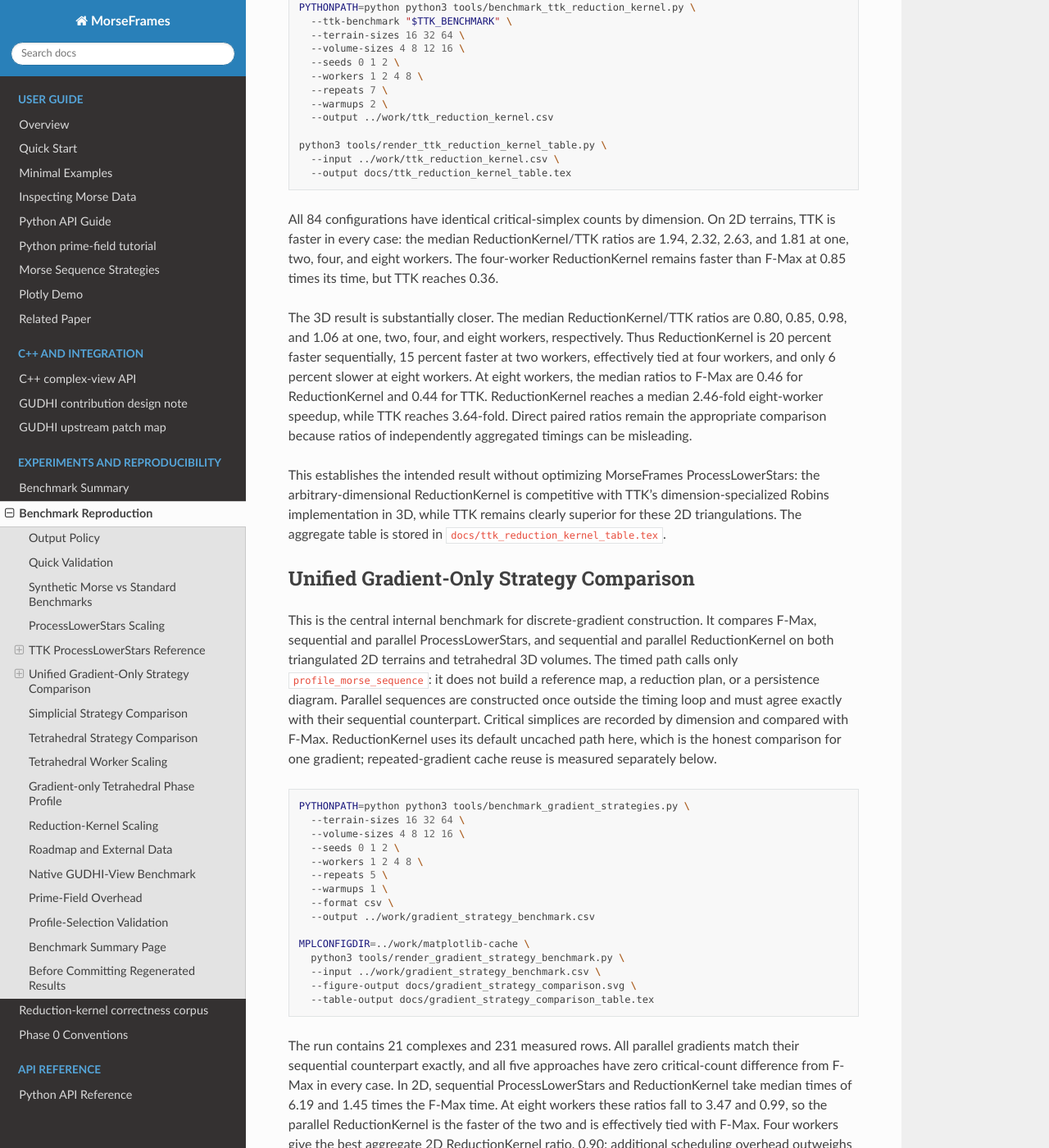
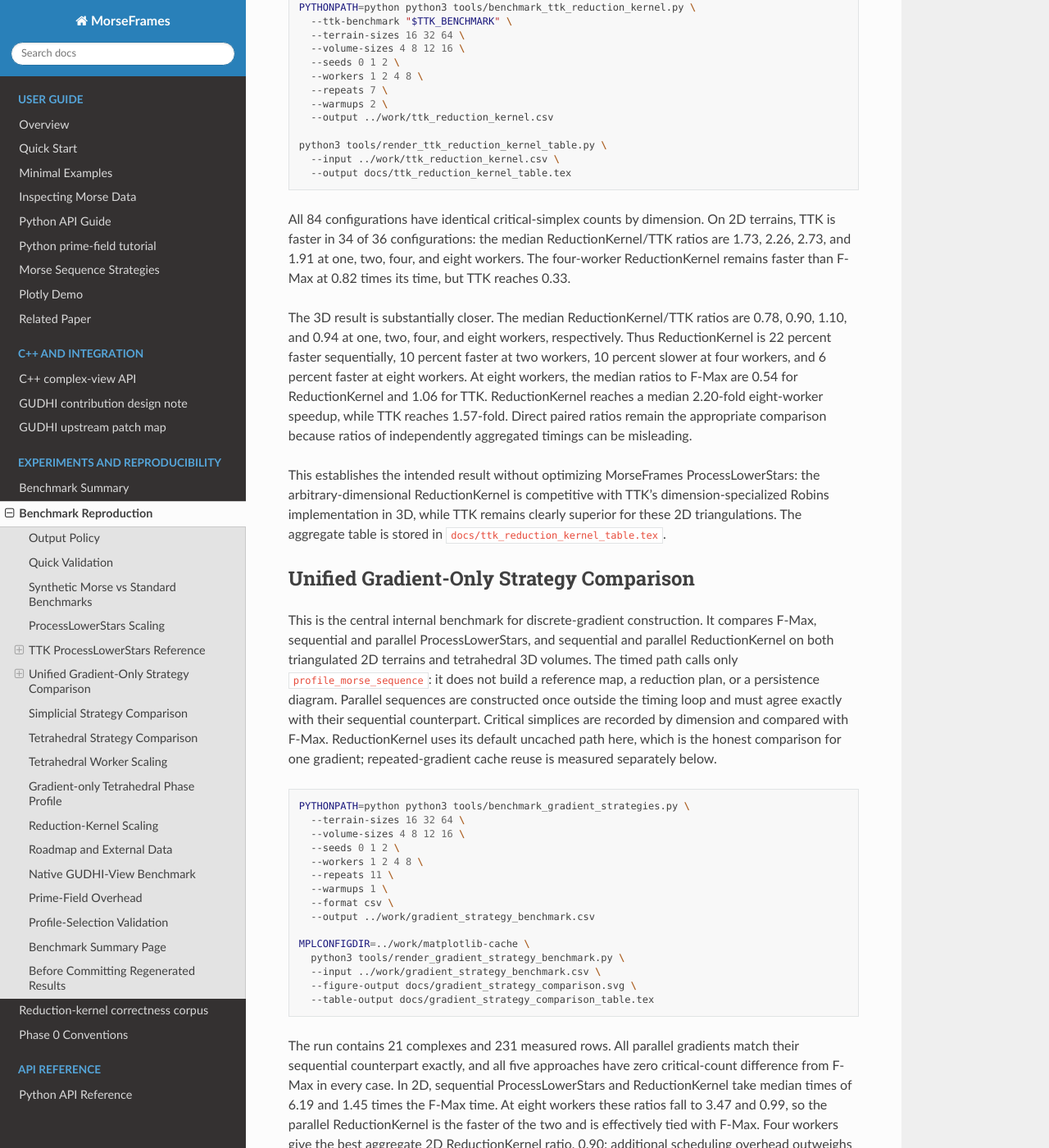
Before and after one commit to lnajman/morseframes, a Sphinx documentation site: the page built from docs/benchmark_reproduction.md, in a window 1280 px wide and 1400 px high, scrolled down 4937 px. Shown: the whole window at 82% size. Built offline with Sphinx 7.4.7 and the Read the Docs theme 3.1.0, drawn with Linux system fonts in a browser that asks for light colours; the version number is read from the project's files by our own code; some of the changed text lies outside the part shown.

````diff
--- a/docs/benchmark_reproduction.md
+++ b/docs/benchmark_reproduction.md
@@ -243,18 +243,19 @@
 ```
 
 All 84 configurations have identical critical-simplex counts by dimension.
-On 2D terrains, TTK is faster in every case: the median ReductionKernel/TTK
-ratios are 1.94, 2.32, 2.63, and 1.81 at one, two, four, and eight workers. The
-four-worker ReductionKernel remains faster than F-Max at 0.85 times its time,
-but TTK reaches 0.36.
+On 2D terrains, TTK is faster in 34 of 36 configurations: the median
+ReductionKernel/TTK ratios are 1.73, 2.26, 2.73, and 1.91 at one, two, four,
+and eight workers. The four-worker ReductionKernel remains faster than F-Max
+at 0.82 times its time,
+but TTK reaches 0.33.
 
 The 3D result is substantially closer. The median ReductionKernel/TTK ratios
-are 0.80, 0.85, 0.98, and 1.06 at one, two, four, and eight workers,
-respectively. Thus ReductionKernel is 20 percent faster sequentially, 15
-percent faster at two workers, effectively tied at four workers, and only 6
-percent slower at eight workers. At eight workers, the median ratios to F-Max
-are 0.46 for ReductionKernel and 0.44 for TTK. ReductionKernel reaches a median
-2.46-fold eight-worker speedup, while TTK reaches 3.64-fold. Direct paired
+are 0.78, 0.90, 1.10, and 0.94 at one, two, four, and eight workers,
+respectively. Thus ReductionKernel is 22 percent faster sequentially, 10
+percent faster at two workers, 10 percent slower at four workers, and 6 percent
+faster at eight workers. At eight workers, the median ratios to F-Max are 0.54
+for ReductionKernel and 1.06 for TTK. ReductionKernel reaches a median
+2.20-fold eight-worker speedup, while TTK reaches 1.57-fold. Direct paired
 ratios remain the appropriate comparison because ratios of independently
 aggregated timings can be misleading.
 
@@ -283,7 +284,7 @@
   --volume-sizes 4 8 12 16 \
   --seeds 0 1 2 \
   --workers 1 2 4 8 \
-  --repeats 5 \
+  --repeats 11 \
   --warmups 1 \
   --format csv \
   --output ../work/gradient_strategy_benchmark.csv
@@ -570,14 +571,14 @@
   --table-output docs/tetrahedral_phase_profile_table.tex
 ```
 
-Across the twelve cases, eight-worker ProcessLowerStars reaches a 2.37-fold
-gradient-construction speedup; ReductionKernel reaches 2.35-fold. Their median
-eight-worker construction times are 3.97 ms and 0.90 ms, respectively. At
-eight workers, ProcessLowerStars spends 30.3 percent in global setup, 39.1
-percent in parallel local-star processing, 3.1 percent in ordered replay, and
-4.9 percent in builder initialization. ReductionKernel spends 79.5 percent of
-its diagnostic wall time processing levels; setup and replay account for 16.0
-and 4.3 percent. The CSV also records ReductionKernel chunk counts, per-worker
+Across the twelve cases, eight-worker ProcessLowerStars reaches a 2.23-fold
+gradient-construction speedup; ReductionKernel reaches 1.90-fold. Their median
+eight-worker construction times are 4.53 ms and 1.09 ms, respectively. At
+eight workers, ProcessLowerStars spends 28.9 percent in global setup, 42.9
+percent in parallel local-star processing, 3.4 percent in ordered replay, and
+4.5 percent in builder initialization. ReductionKernel spends 82.4 percent of
+its diagnostic wall time processing levels; setup and replay account for 13.2
+and 3.1 percent. The CSV also records ReductionKernel chunk counts, per-worker
 level and simplex loads, task time, and effective task parallelism, alongside
 kernel rounds, facet kernels, topology scans, membership tests, and inline
 buffer overflows. All measured triangular and
````
Also changed, not shown: docs/strategies.md (+8 -4 lines), 4 other files.
